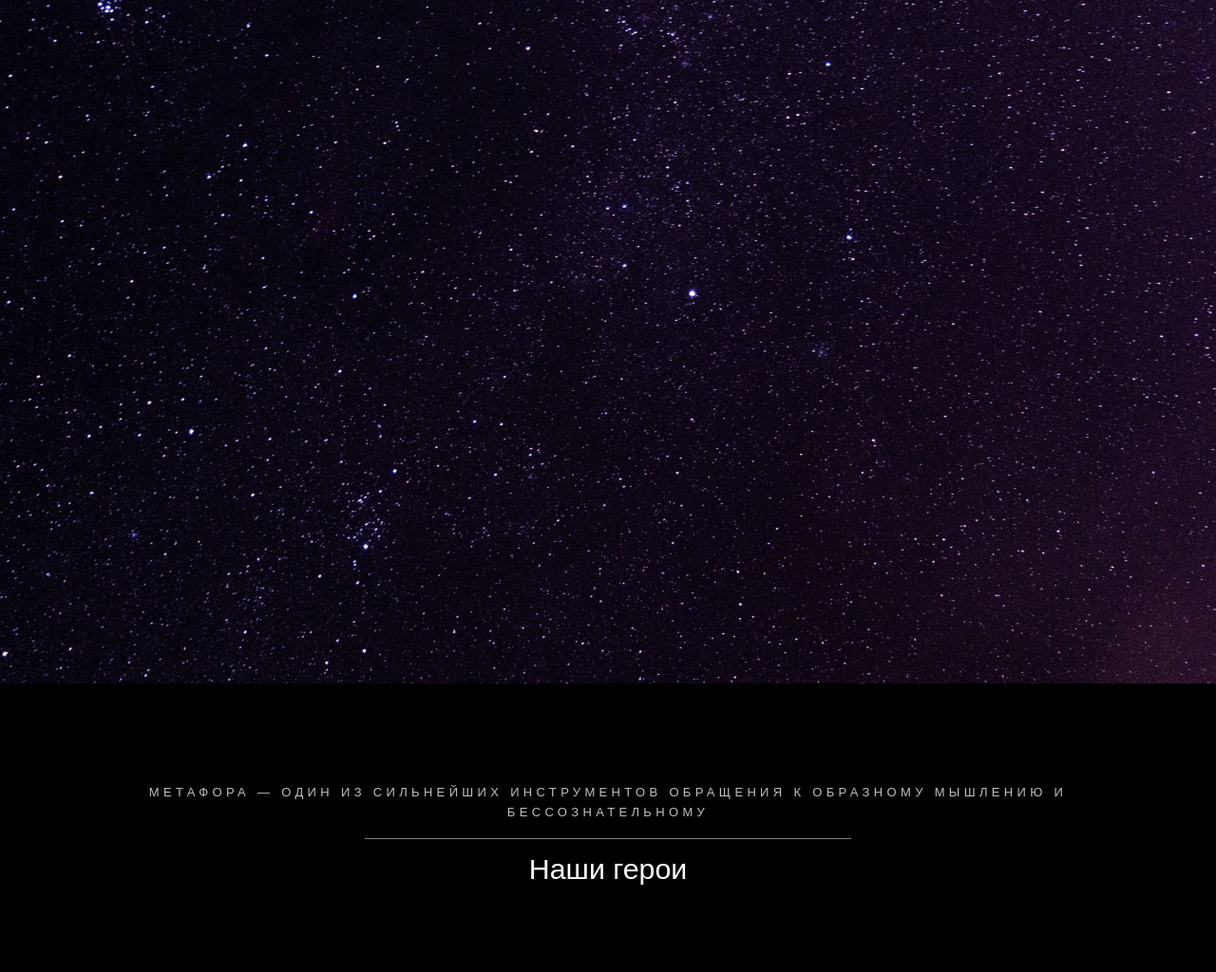
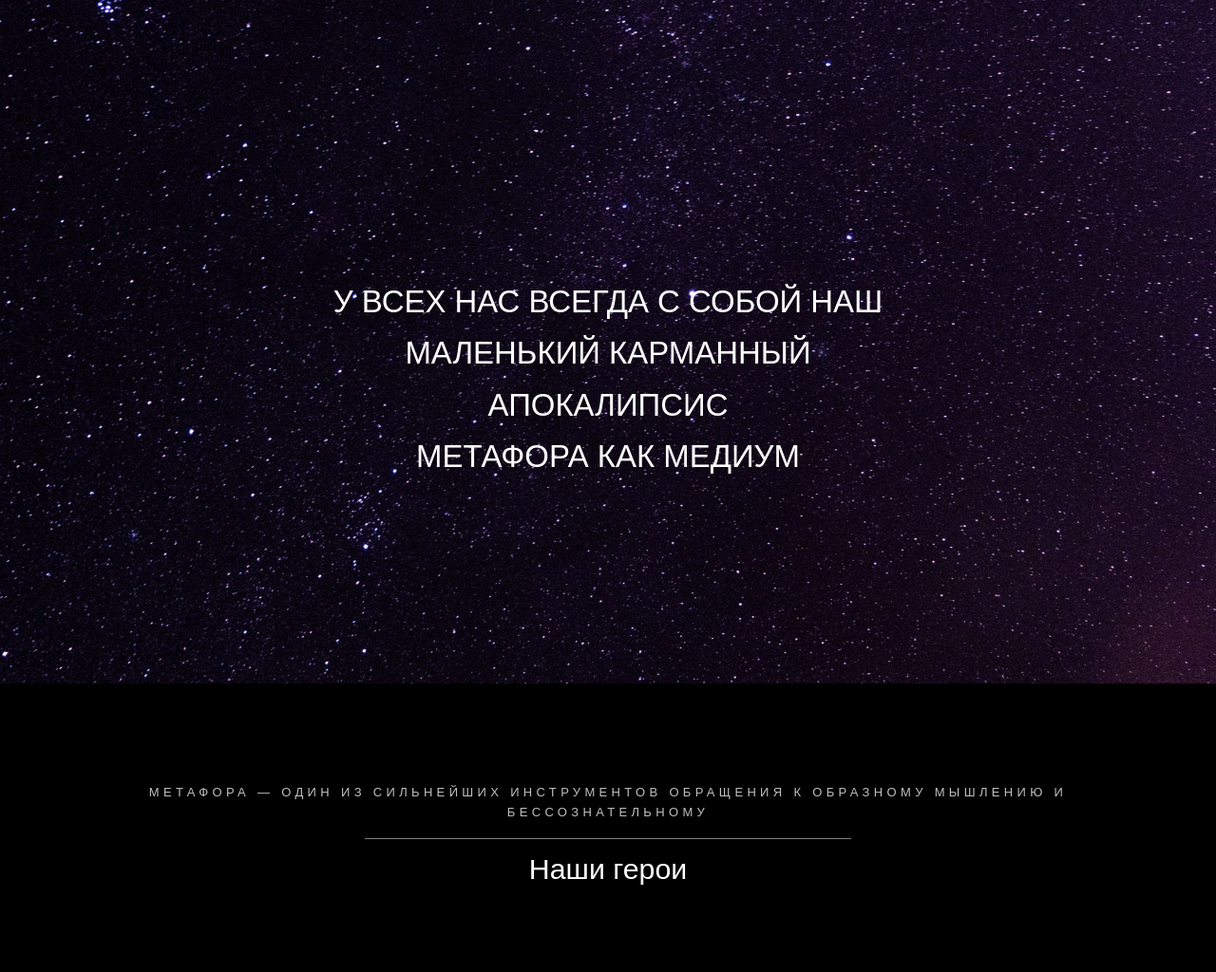
Before and after one commit to kszlobanova/web_100, a Flask app: page / in a window 1280 px wide. Shown: the top 1024 px of the page at 95% size. Run offline with Flask 2, Linux system fonts and the light colour scheme; some libraries are stand-ins or nearby versions.

Commit message:
banner text

```diff
--- a/static/main.css
+++ b/static/main.css
@@ -1,5 +1,5 @@
 /* All */
-html, body, div, span, h2, p, a, img, li,
+html, body, div, span, h2, h3, p, a, img, li,
 footer, header, section {
 	display: grid;
 	margin: 0;
@@ -63,6 +63,7 @@ body {
 				background-color: rgba(0, 0, 0, 0.125);
 			}
 
+
 	h2 {
 		font-weight: 300;
 		line-height: 1.5;
@@ -79,6 +80,11 @@ body {
 
 	h2 {
 		color: #555;
+	}
+
+	h3 {
+		color: rgb(255, 255, 255);
+		font-size: 1.90rem;
 	}
 
 	.banner img{
@@ -131,6 +137,15 @@ body {
 		text-transform: uppercase;
 	}
 
+	.centered {
+		color: white;
+		text-transform: uppercase;
+		font-size: .90rem;
+		position: absolute;
+    	top: 50%;
+    	left: 50%;
+    	transform: translate(-50%, -50%);
+	}
 
 /* Image */
 	.image {
--- a/templates/base.html
+++ b/templates/base.html
@@ -18,6 +18,15 @@
 					<div>
 						<article>
 							<img src="../static/images/slide02.jpg" alt=""/>
+							<div class="centered">
+								<div class="inner">
+									<header class="align-center">
+										<h3>У всех нас всегда с собой
+											наш маленький карманный апокалипсис</h3>
+										<h3>Метафора как медиум</h3>
+									</header>
+								</div>
+							</div>
 						</article>
 					</div>
 			</section>
```
